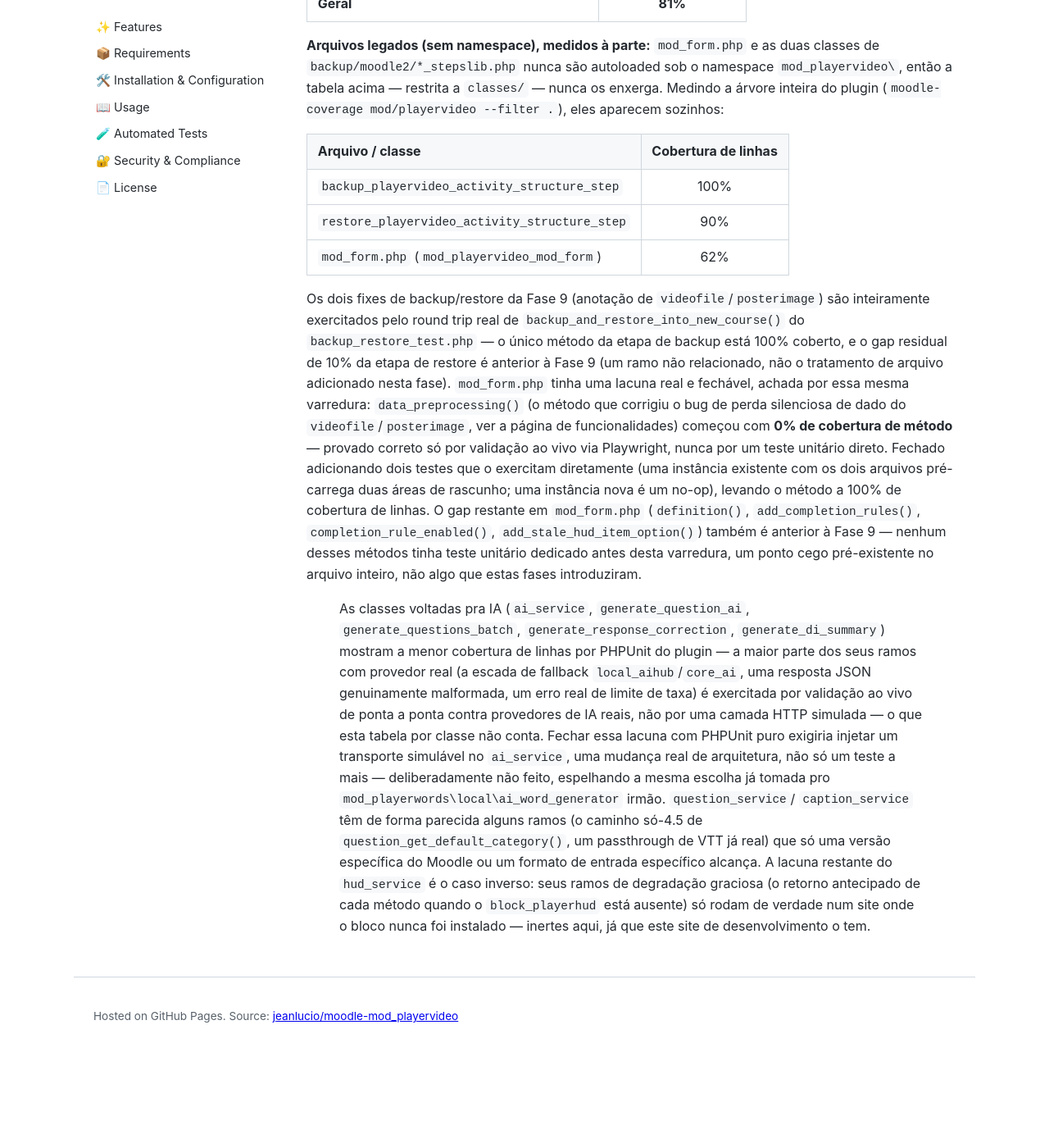
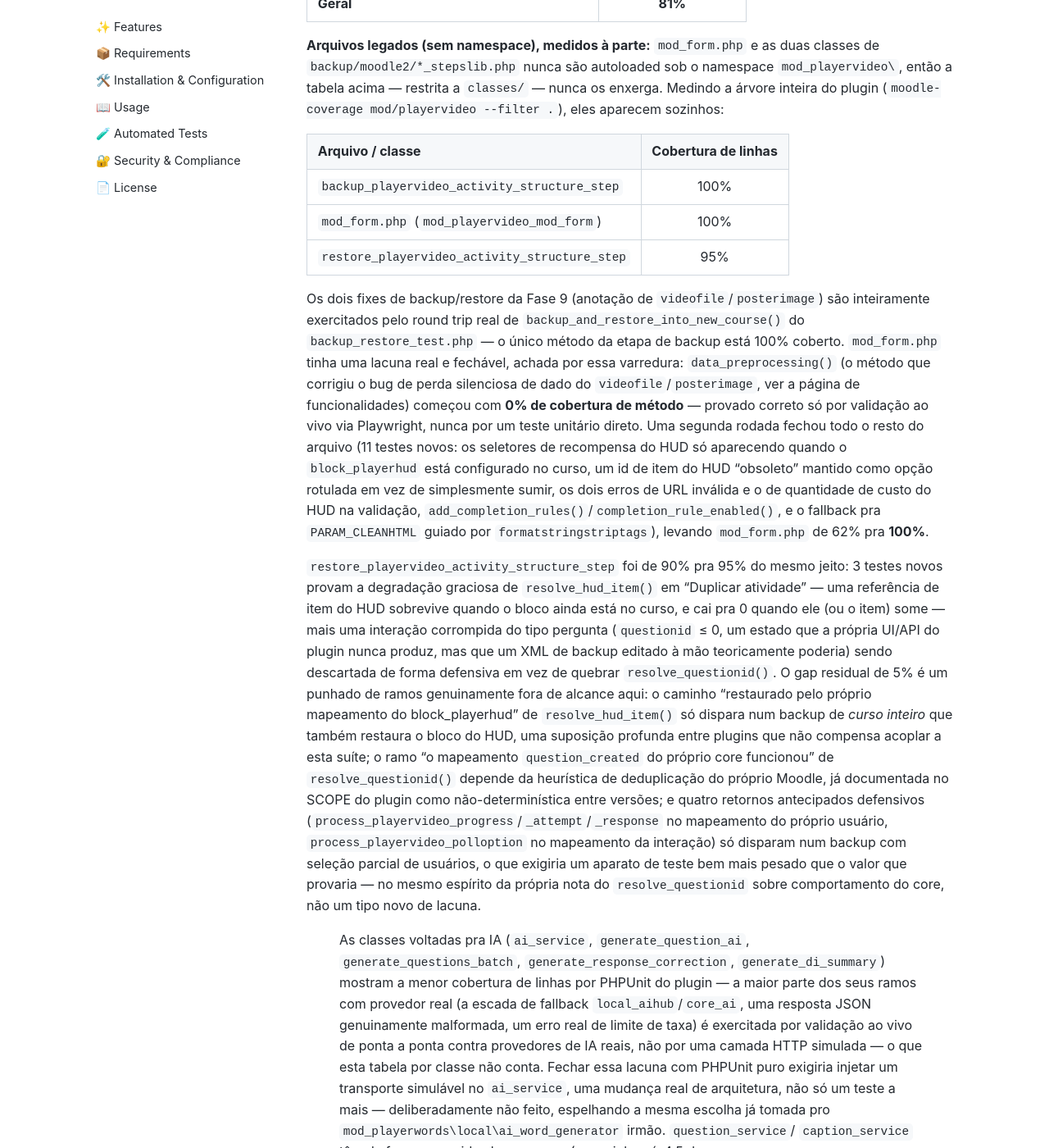
Before and after one commit to jeanlucio/moodle-mod_playervideo, a Jekyll site: the page built from docs/pt/testing.md, in a window 1280 px wide and 1400 px high, scrolled down 4356 px. Shown: the whole window at 82% size. Built offline with Jekyll 4.4.1, drawn with Linux system fonts in a browser that asks for light colours; our own code applies the rules of GitHub Pages for plain Markdown files; before the commit the page ends 5645 px from its top, so only the background shows below that; some of the changed text lies outside the part shown.

Commit message:
close the remaining mod_form.php and restore step coverage gaps
Extends mod_form_test.php with 11 tests covering every branch a
previous coverage sweep found untested: the HUD reward selects only
render when block_playerhud is configured for the course, a stale HUD
item id (disabled or deleted) is kept as a labelled option instead of
silently disappearing, the two invalid-URL validation errors and the
HUD retry-cost-quantity one, add_completion_rules()/
completion_rule_enabled(), and the PARAM_CLEANHTML fallback driven by
formatstringstriptags. Takes mod_form.php from 62% to 100% line
coverage.

Fixes a real gap in the test fixture along the way: build_form() built
the form from a bare {instance, id, course} stub instead of the real
instance record, so $this->current never carried fields like
hudcorrectitem — any test trying to exercise the stale-HUD-item branch
would have silently seen it as unset. Now clones the actual generated
instance, mirroring what get_moduleinfo_data() does for a real edit.

Extends backup_restore_test.php with 3 tests exercising
resolve_hud_item()'s graceful degradation through "Duplicate activity":
a stored HUD item reference survives when the block is still in the
course, and drops to 0 when the block or item is gone. A fourth new
test drops a corrupted question-type interaction (questionid <= 0, a
state the plugin's own UI never produces) instead of crashing
resolve_questionid(). Takes the restore step from 90% to 95%.

The residual 5% is left undocumented-as-a-gap on purpose: it depends on
a full course backup also restoring block_playerhud's own item mapping,
on Moodle's own non-deterministic question-dedup heuristic (already
called out elsewhere in this suite), or on a partial-user-selection
backup — real branches, but not worth the disproportionate harness
weight to force deterministically.

Updates the testing docs with the final counts (258 tests) and the
new 100%/95% figures.

```diff
--- a/docs/pt/testing.md
+++ b/docs/pt/testing.md
@@ -117,24 +117,39 @@ tabela acima — restrita a `classes/` — nunca os enxerga. Medindo a árvore i
 | Arquivo / classe | Cobertura de linhas |
 |-------------------|:--------------------:|
 | `backup_playervideo_activity_structure_step` | 100% |
-| `restore_playervideo_activity_structure_step` | 90% |
-| `mod_form.php` (`mod_playervideo_mod_form`) | 62% |
+| `mod_form.php` (`mod_playervideo_mod_form`) | 100% |
+| `restore_playervideo_activity_structure_step` | 95% |
 
 Os dois fixes de backup/restore da Fase 9 (anotação de `videofile`/`posterimage`) são
 inteiramente exercitados pelo round trip real de `backup_and_restore_into_new_course()` do
-`backup_restore_test.php` — o único método da etapa de backup está 100% coberto, e o gap
-residual de 10% da etapa de restore é anterior à Fase 9 (um ramo não relacionado, não o
-tratamento de arquivo adicionado nesta fase). `mod_form.php` tinha uma lacuna real e fechável,
-achada por essa mesma varredura: `data_preprocessing()` (o método que corrigiu o bug de perda
-silenciosa de dado do `videofile`/`posterimage`, ver a página de funcionalidades) começou com
-**0% de cobertura de método** — provado correto só por validação ao vivo via Playwright, nunca
-por um teste unitário direto. Fechado adicionando dois testes que o exercitam diretamente (uma
-instância existente com os dois arquivos pré-carrega duas áreas de rascunho; uma instância nova
-é um no-op), levando o método a 100% de cobertura de linhas. O gap restante em `mod_form.php`
-(`definition()`, `add_completion_rules()`, `completion_rule_enabled()`,
-`add_stale_hud_item_option()`) também é anterior à Fase 9 — nenhum desses métodos tinha teste
-unitário dedicado antes desta varredura, um ponto cego pré-existente no arquivo inteiro, não algo
-que estas fases introduziram.
+`backup_restore_test.php` — o único método da etapa de backup está 100% coberto. `mod_form.php`
+tinha uma lacuna real e fechável, achada por essa varredura: `data_preprocessing()` (o método que
+corrigiu o bug de perda silenciosa de dado do `videofile`/`posterimage`, ver a página de
+funcionalidades) começou com **0% de cobertura de método** — provado correto só por validação ao
+vivo via Playwright, nunca por um teste unitário direto. Uma segunda rodada fechou todo o resto
+do arquivo (11 testes novos: os seletores de recompensa do HUD só aparecendo quando o
+`block_playerhud` está configurado no curso, um id de item do HUD "obsoleto" mantido como opção
+rotulada em vez de simplesmente sumir, os dois erros de URL inválida e o de quantidade de custo
+do HUD na validação, `add_completion_rules()`/`completion_rule_enabled()`, e o fallback pra
+`PARAM_CLEANHTML` guiado por `formatstringstriptags`), levando `mod_form.php` de 62% pra **100%**.
+
+`restore_playervideo_activity_structure_step` foi de 90% pra 95% do mesmo jeito: 3 testes novos
+provam a degradação graciosa de `resolve_hud_item()` em "Duplicar atividade" — uma referência de
+item do HUD sobrevive quando o bloco ainda está no curso, e cai pra 0 quando ele (ou o item) some
+— mais uma interação corrompida do tipo pergunta (`questionid` ≤ 0, um estado que a própria UI/API
+do plugin nunca produz, mas que um XML de backup editado à mão teoricamente poderia) sendo
+descartada de forma defensiva em vez de quebrar `resolve_questionid()`. O gap residual de 5% é um
+punhado de ramos genuinamente fora de alcance aqui: o caminho "restaurado pelo próprio mapeamento
+do block_playerhud" de `resolve_hud_item()` só dispara num backup de *curso inteiro* que também
+restaura o bloco do HUD, uma suposição profunda entre plugins que não compensa acoplar a esta
+suíte; o ramo "o mapeamento `question_created` do próprio core funcionou" de `resolve_questionid()`
+depende da heurística de deduplicação do próprio Moodle, já documentada no SCOPE do plugin como
+não-determinística entre versões; e quatro retornos antecipados defensivos
+(`process_playervideo_progress`/`_attempt`/`_response` no mapeamento do próprio usuário,
+`process_playervideo_polloption` no mapeamento da interação) só disparam num backup com seleção
+parcial de usuários, o que exigiria um aparato de teste bem mais pesado que o valor que provaria
+— no mesmo espírito da própria nota do `resolve_questionid` sobre comportamento do core, não um
+tipo novo de lacuna.
 
 > As classes voltadas pra IA (`ai_service`, `generate_question_ai`, `generate_questions_batch`,
 > `generate_response_correction`, `generate_di_summary`) mostram a menor cobertura de linhas
```
Also changed, not shown: other parts of docs/pt/testing.md (+4 -4 lines), docs/en/testing.md (+32 -17 lines), 2 other files.
